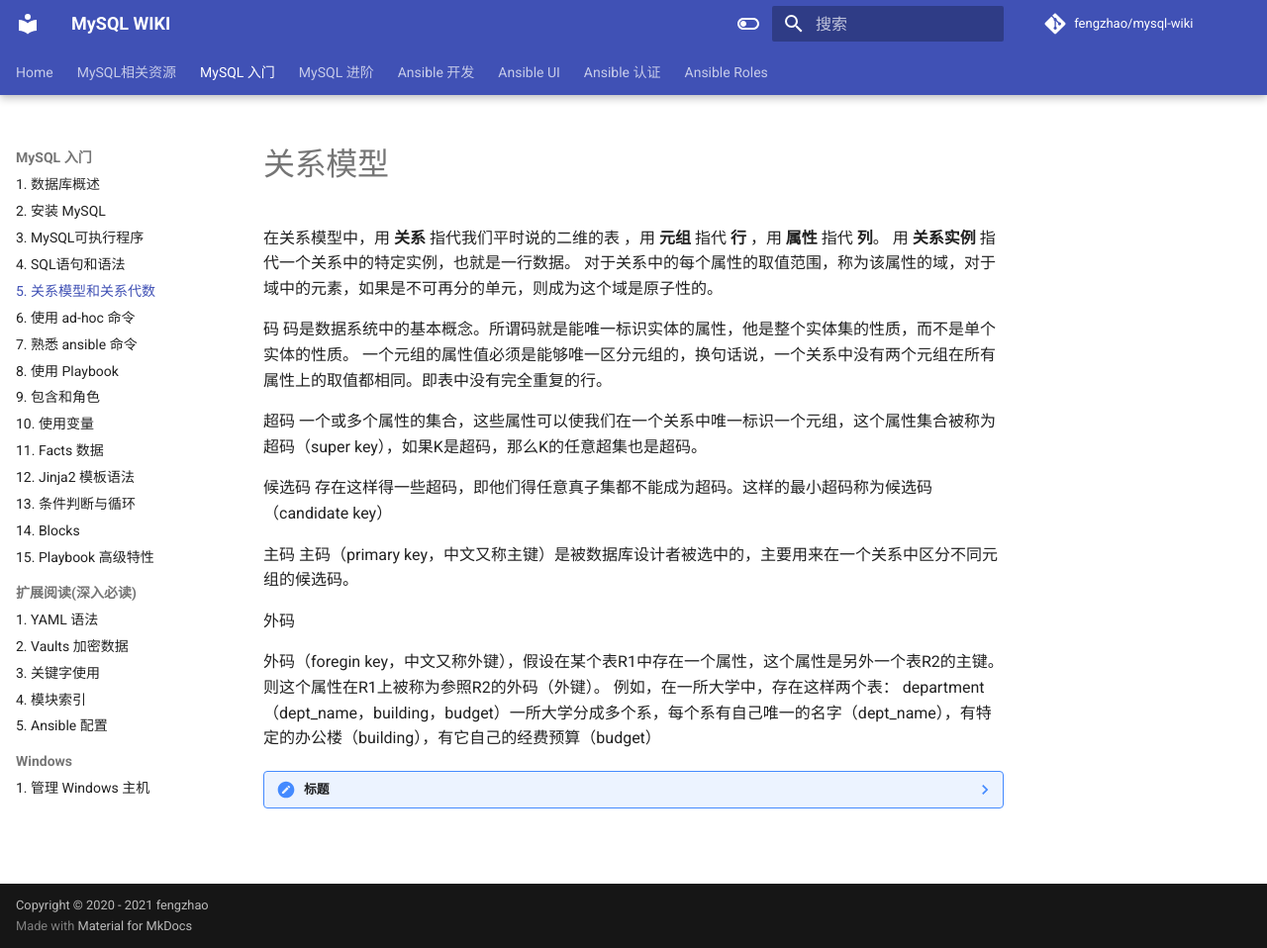
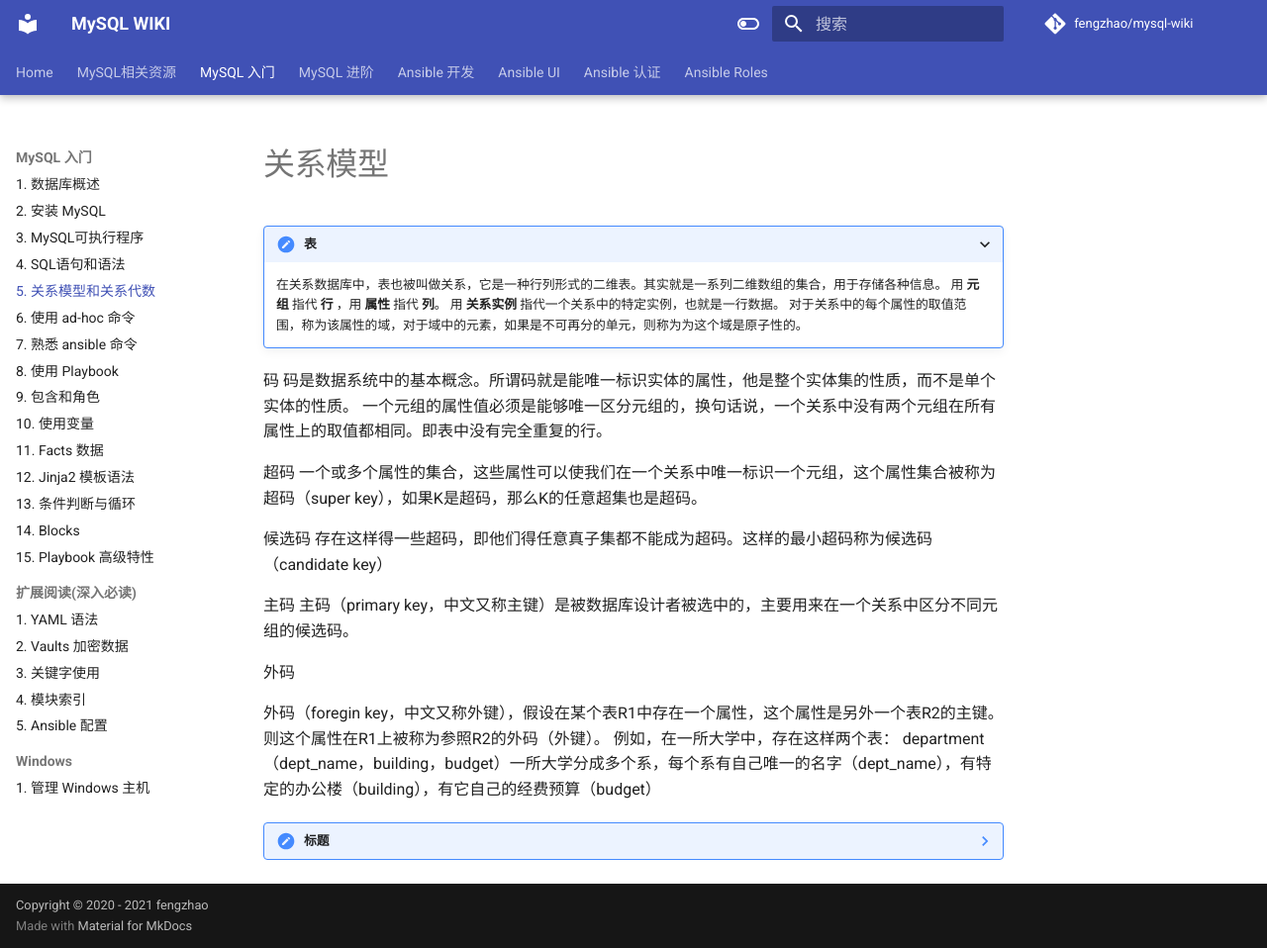
Before and after one commit to fengzhaowiki/mysql-wiki, an MkDocs documentation site: the page built from docs/basic/5.relation.md, in a window 1280 px wide and 958 px high. Shown: the whole window at 99% size. Built offline with MkDocs 1.6.1 and Material for MkDocs 9.7.7, drawn with Linux system fonts in a browser that asks for light colours; comment, search, counter and statistics services are not loaded.

Commit message:
update mysql docs

```diff
--- a/docs/basic/5.relation.md
+++ b/docs/basic/5.relation.md
@@ -2,10 +2,15 @@
 # 关系模型
 
 
+???+ 表
+     在关系数据库中，表也被叫做关系，它是一种行列形式的二维表。其实就是一系列二维数组的集合，用于存储各种信息。
+     用 **元组** 指代 **行** ，用 **属性** 指代 **列**。
+     用 **关系实例** 指代一个关系中的特定实例，也就是一行数据。
+     对于关系中的每个属性的取值范围，称为该属性的域，对于域中的元素，如果是不可再分的单元，则称为为这个域是原子性的。
 
-在关系模型中，用 **关系** 指代我们平时说的二维的表 ，用 **元组** 指代 **行** ，用 **属性** 指代 **列**。
-用 **关系实例** 指代一个关系中的特定实例，也就是一行数据。
-对于关系中的每个属性的取值范围，称为该属性的域，对于域中的元素，如果是不可再分的单元，则成为这个域是原子性的。
+
+
+
 
 
 码
```
